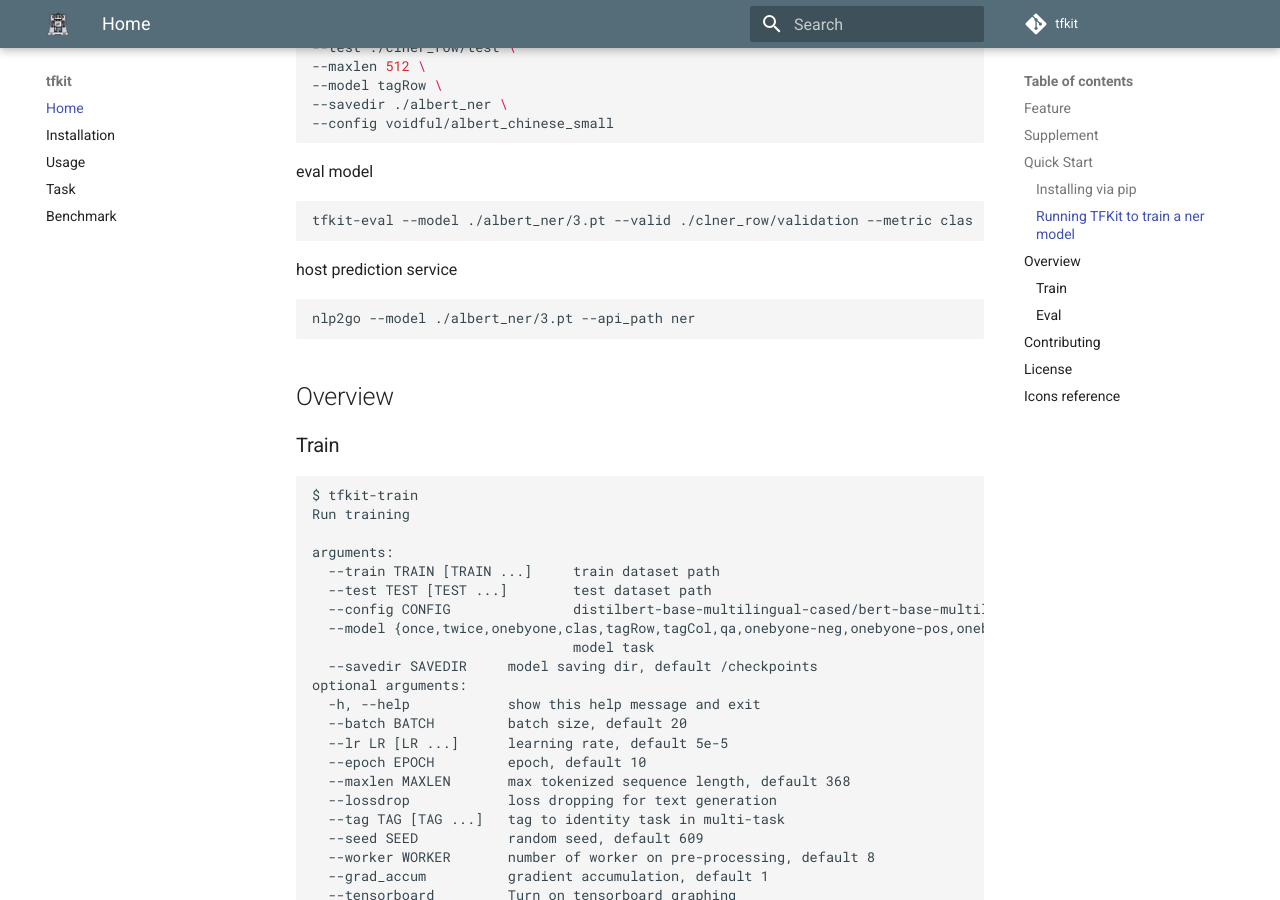
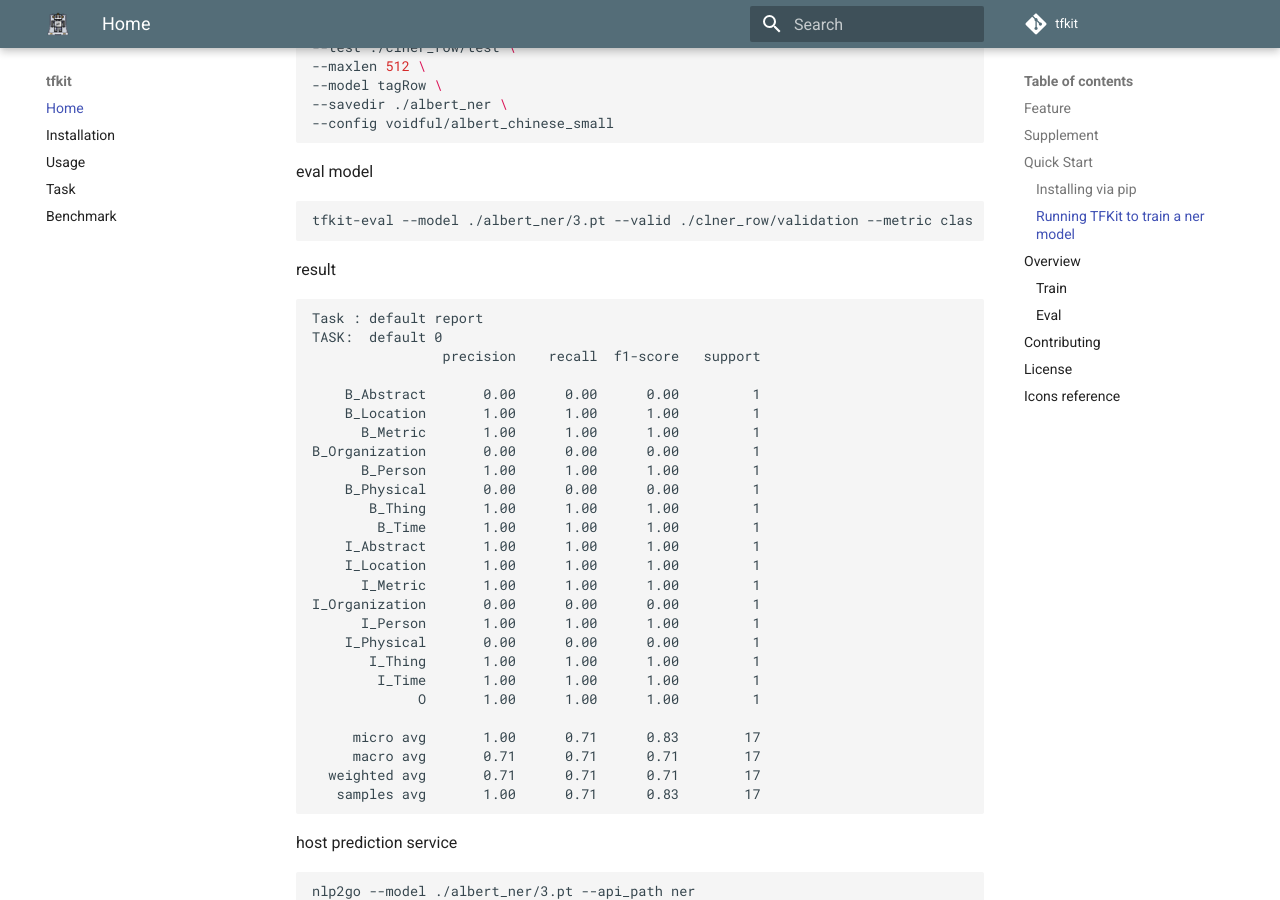
Before and after one commit to voidful/TFkit, an MkDocs documentation site: the page built from docs/index.md, in a window 1280 px wide and 900 px high, scrolled down 1628 px. Built offline with MkDocs 1.6.1 and Material for MkDocs 9.7.7, drawn with Linux system fonts in a browser that asks for light colours; comment, search, counter and statistics services are not loaded.

Commit message:
add eval result
Former-commit-id: 1c865c835f7d079f78d4b603a08d6f0687e77e12

````diff
--- a/docs/index.md
+++ b/docs/index.md
@@ -65,6 +65,35 @@ eval model
 ```bash
 tfkit-eval --model ./albert_ner/3.pt --valid ./clner_row/validation --metric clas
 ```
+result
+```text
+Task : default report
+TASK:  default 0
+                precision    recall  f1-score   support
+
+    B_Abstract       0.00      0.00      0.00         1
+    B_Location       1.00      1.00      1.00         1
+      B_Metric       1.00      1.00      1.00         1
+B_Organization       0.00      0.00      0.00         1
+      B_Person       1.00      1.00      1.00         1
+    B_Physical       0.00      0.00      0.00         1
+       B_Thing       1.00      1.00      1.00         1
+        B_Time       1.00      1.00      1.00         1
+    I_Abstract       1.00      1.00      1.00         1
+    I_Location       1.00      1.00      1.00         1
+      I_Metric       1.00      1.00      1.00         1
+I_Organization       0.00      0.00      0.00         1
+      I_Person       1.00      1.00      1.00         1
+    I_Physical       0.00      0.00      0.00         1
+       I_Thing       1.00      1.00      1.00         1
+        I_Time       1.00      1.00      1.00         1
+             O       1.00      1.00      1.00         1
+
+     micro avg       1.00      0.71      0.83        17
+     macro avg       0.71      0.71      0.71        17
+  weighted avg       0.71      0.71      0.71        17
+   samples avg       1.00      0.71      0.83        17
+```
 host prediction service
 ```bash
 nlp2go --model ./albert_ner/3.pt --api_path ner
````
Also changed, not shown: README.md (+29 -0 lines).
